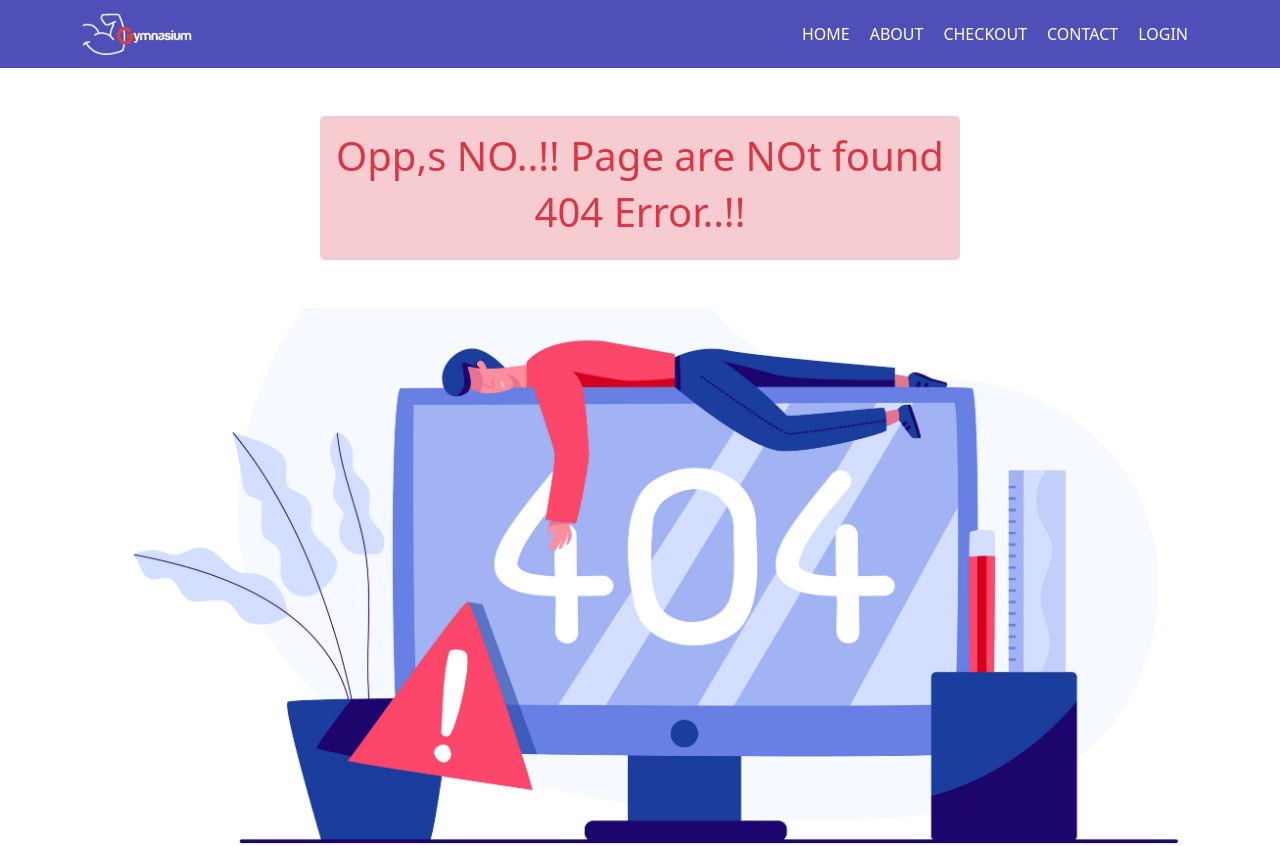
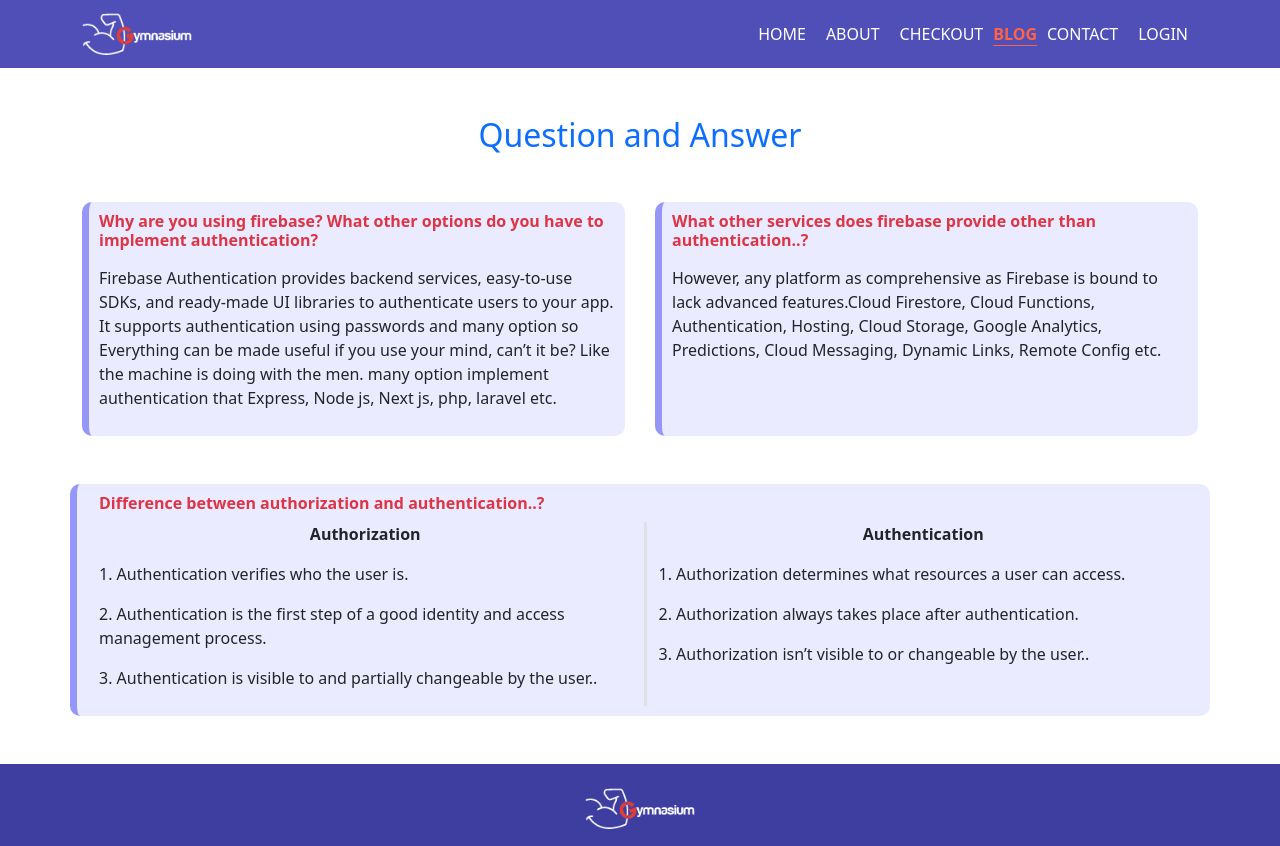
Before and after one commit to rohulaminwd/Assanment-10-gymnesum, a React (Create React App) app: page /blog in a window 1280 px wide. Shown: the top 846 px of the page. Built offline with nearby package versions, Linux system fonts and the light colour scheme; no server answers.

Commit message:
some change and added

```diff
--- a/package.json
+++ b/package.json
@@ -15,6 +15,7 @@
     "react-icons": "^4.3.1",
     "react-router-dom": "^6.3.0",
     "react-scripts": "5.0.1",
+    "react-toastify": "^8.2.0",
     "web-vitals": "^2.1.4"
   },
   "scripts": {
--- a/src/App.js
+++ b/src/App.js
@@ -4,6 +4,7 @@ import Footer from './Component/Footer/Footer';
 import Navbars from './Component/Navbars';
 import RequireAuth from './Component/RequireAuth/RequireAuth';
 import About from './Pages/About';
+import Blog from './Pages/Blog';
 import CheckOut from './Pages/CheckOut';
 import Contact from './Pages/Contact';
 import Home from './Pages/Home';
@@ -26,6 +27,7 @@ function App() {
         }></Route>
         <Route path='/login' element={<Login></Login>}></Route>
         <Route path='/signup' element={<SignUp></SignUp>}></Route>
+        <Route path='/blog' element={<Blog></Blog>}></Route>
         <Route path="*" element={<Notfound></Notfound>}></Route>
       </Routes>
       <Footer></Footer>
--- /dev/null
+++ b/src/Component/Loading.js
@@ -0,0 +1,14 @@
+import React from 'react';
+import { Spinner } from 'react-bootstrap';
+
+const Loading = () => {
+    return (
+        <div style={{height: '50vh' }} className='w-100 d-flex align-items-center justify-content-center'>
+            <Spinner animation="border" role="status">
+                <span className="visually-hidden">Loading...</span>
+            </Spinner>
+        </div>
+    );
+};
+
+export default Loading;
--- a/src/Component/Navbars.js
+++ b/src/Component/Navbars.js
@@ -2,6 +2,7 @@ import React from 'react';
 import { Container, Nav, Navbar } from 'react-bootstrap';
 import { Link, NavLink } from 'react-router-dom';
 import { useAuthState } from 'react-firebase-hooks/auth';
+import { BsFillPersonFill } from 'react-icons/bs'
 import auth from '../firebase.init';
 import "../Style/Home.css"
 import logo from '../Images/logo.png'
@@ -25,9 +26,10 @@ const Navbars = () => {
                         <NavLink className={({ isActive }) => isActive ? "active-link" : "link"} to="/">HOME</NavLink>
                         <NavLink className={({ isActive }) => isActive ? "active-link" : "link"} to="/about">ABOUT</NavLink>
                         <NavLink className={({ isActive }) => isActive ? "active-link" : "link"} to="/checkout">CHECKOUT</NavLink>
+                        <NavLink className={({ isActive }) => isActive ? "active-link" : "link"} to="/blog">BLOG</NavLink>
                         <NavLink className={({ isActive }) => isActive ? "active-link" : "link"} to="/contact">CONTACT</NavLink>
                         {   user ?
-                            <button  onClick={SignOut} className='rounded-pill ms-2 btn btn-light'>U</button>
+                            <button  onClick={SignOut} className='rounded-pill ms-2 btn bt-social btn-light'><BsFillPersonFill></BsFillPersonFill></button>
                             :
                             <NavLink className={({ isActive }) => isActive ? "active-link" : "link"} to="/login">LOGIN</NavLink>
                         }
--- a/src/Component/RequireAuth/RequireAuth.js
+++ b/src/Component/RequireAuth/RequireAuth.js
@@ -2,10 +2,16 @@ import React from 'react';
 import { useAuthState } from 'react-firebase-hooks/auth';
 import { Navigate, useLocation } from 'react-router-dom';
 import auth from '../../firebase.init';
+import Loading from '../Loading';
+
 
 const RequireAuth = ({children}) => {
-    const [user] = useAuthState(auth)
+    const [user,loading] = useAuthState(auth)
     const location = useLocation()
+
+    if(loading){
+        return <Loading></Loading>
+    }
 
     if(!user){
         return <Navigate to='/login' state={{from: location}} replace ></Navigate>
--- a/src/Pages/About.js
+++ b/src/Pages/About.js
@@ -1,6 +1,10 @@
 import React from 'react';
 import "../Style/Home.css"
 import rohul from "../Images/rohul.png"
+import {FiFacebook} from 'react-icons/fi'
+import {BsChatDotsFill} from 'react-icons/bs'
+import {BsTwitter} from 'react-icons/bs'
+import {BsInstagram} from 'react-icons/bs'
 
 const About = () => {
     return (
@@ -13,16 +17,23 @@ const About = () => {
                     </div>
                     <div className="col-md-8 d-flex align-items-center bg-success bg-opacity-10">
                         <div className="card-body">
-                            <h4 class="fw-bold text-success">Our Vision</h4>
-                            <p className="card-text">This is a wider card with supporting text below as a natural lead-in to additional content. This content is a little bit longer.</p>
-                            <p className="card-text"><small className="text-muted">Last updated 3 mins ago</small></p>
+                            <h4 class="fw-bold text-success">This is Rohul amin</h4>
+                            <p className="card-text">I am a junior web developer, and Student in CSE of first base.
+                            I work as a full stock web developer. I am currently the five base student of Programming Hero. I like programming a lot. I like to work with my favorite hobby. This is a demo project of mine. Pray for me so that I can do something good.</p>
+                            <div className="d-flex mb-3">
+                                <button className='btn p-1 rounded-pill me-2 bt-social'><FiFacebook></FiFacebook></button>
+                                <button className='btn p-1 rounded-pill mx-2 bt-social'><BsChatDotsFill></BsChatDotsFill></button>
+                                <button className='btn p-1 rounded-pill mx-2 bt-social'><BsTwitter></BsTwitter></button>
+                                <button className='btn p-1 rounded-pill mx-2 bt-social'><BsInstagram></BsInstagram></button>
+                            </div>
                         </div>
                     </div>
                 </div>
             </div>
         </div>
 
-        <div className="container my-5">
+        <div className="container my-5 text-start">
+            <h4 className='text-success text-center fw-bolds my-5'>My MISSION VISION AND GOAL</h4>
             <div className="my-goal">
                 <div className="goal-item">
                     <div class="border p-2 partners rounded-3 bg-info bg-opacity-10 h-100">
@@ -33,13 +44,13 @@ const About = () => {
                 <div className="goal-item">
                     <div class="border p-2 partners rounded-3 bg-success bg-opacity-10 h-100">
                         <h4 class="fw-bold text-success">Our Vision</h4>
-                        <p class="text-muted">Connect the farmers with investors, consumers and cutting-edge technologies to make them more productive and successful.</p>
+                        <p class="text-muted">My short-term vision is to place in a reputed organisation where I can enhance my skills and gain knowledge. My long-term goal is to get my organisation towards .</p>
                     </div>
                 </div>
                 <div className="goal-item">
                     <div class="border p-2 partners rounded-3 bg-primary bg-opacity-10 h-100">
                         <h4 class="fw-bold text-primary">Our Mission</h4>
-                        <p class="text-muted">Promoting food safety and creating economic opportunity for every member in the society (by supporting smallholder farmers with necessary funds</p>
+                        <p class="text-muted">My mission is to be a good quality programmer. So I am working day and night to make my mission successful. Here are 100 life goal ideas to start building your future today! </p>
                     </div>
                 </div>
             </div>
--- /dev/null
+++ b/src/Pages/Blog.js
@@ -0,0 +1,50 @@
+import React from 'react';
+import '../Style/Home.css'
+
+const Blog = () => {
+    return (
+        <div className='container my-5'>
+            <h2 className='my-5 text-primary'>Question and Answer</h2>
+            <div className="answer text-start">
+                <div className="ans">
+                    <h6 className='text-danger fw-bold'>Why are you using firebase? What other options do you have to implement authentication?</h6>
+                    <div className="my-3">
+                        <p>Firebase Authentication provides backend services, easy-to-use SDKs, and ready-made UI libraries to authenticate users to your app. It supports authentication using passwords and many option so Everything can be made useful if
+                             you use your mind, can’t it be?  Like the machine is doing with the men.
+                             many option implement authentication that Express, Node js, Next js, php, laravel etc.
+                             </p>
+                    </div>
+                </div>
+                <div className="ans">
+                    <h6 className='text-danger fw-bold'>What other services does firebase provide other than authentication..?</h6>
+                    <div className="my-3">
+                        <p>However, any platform as comprehensive as Firebase is bound to lack advanced features.Cloud Firestore, Cloud Functions, Authentication,
+                            Hosting, Cloud Storage, Google Analytics, Predictions, Cloud Messaging,
+                            Dynamic Links, Remote Config etc. </p>
+                    </div>
+                </div>
+            </div>
+            <div className="row text-start ans my-5">
+                <h6 className='text-danger fw-bold'>Difference between authorization and authentication..?</h6>
+                <div className="col-md-6">
+                    <div className="">
+                    <p className='text-center fw-bold'>Authorization</p>
+                    <p>1. Authentication verifies who the user is.</p>
+                    <p>2. Authentication is the first step of a good identity and access management process.</p>
+                    <p>3. Authentication is visible to and partially changeable by the user..</p>
+                    </div>
+                </div>
+                <div className="col-md-6 border-start border-3">
+                    <div className="">
+                    <p className='text-center fw-bold'>Authentication</p>
+                    <p>1. Authorization determines what resources a user can access.</p>
+                    <p>2. Authorization always takes place after authentication.</p>
+                    <p>3. Authorization isn’t visible to or changeable by the user..</p>
+                    </div>
+                </div>
+            </div>
+        </div>
+    );
+};
+
+export default Blog;
--- a/src/Pages/Home.js
+++ b/src/Pages/Home.js
@@ -19,8 +19,8 @@ const Home = () => {
                             <h1 className='fw-bold text-primary display-4'>GYMNASIUM</h1>
                             <p className='fw-bold my-3'>Welcome to my Gymnasium, This is Rohul Amin, I am a Gym trainer, A Personal trainer Who has that Extra Educational will have more Knowledge and tools to help you..!</p>
                             <div className="d-flex align-items-center justify-content-center mt-4">
-                                <button className='btn fw-bold btn-outline-primary border-3 rounded-pill me-3'>JOIN NOW</button>
-                                <button className='btn fw-bold btn-outline-primary border-3 rounded-pill'>VIEW MORE</button>
+                                <Link to='/checkout' className='btn fw-bold btn-outline-primary border-3 rounded-pill me-3'>JOIN NOW</Link>
+                                <Link to='/checkout' className='btn fw-bold btn-outline-primary border-3 rounded-pill'>VIEW MORE</Link>
                             </div>
                         </div>
                     </div>
--- a/src/Pages/Login.js
+++ b/src/Pages/Login.js
@@ -3,8 +3,11 @@ import { Link, useLocation, useNavigate } from 'react-router-dom';
 import google from '../Images/google.png'
 import facebook from '../Images/fb.png'
 import "../Style/Login.css"
-import { useSignInWithEmailAndPassword } from 'react-firebase-hooks/auth';
+import { useSignInWithEmailAndPassword, useSignInWithFacebook, useSignInWithGoogle } from 'react-firebase-hooks/auth';
 import auth from '../firebase.init';
+import { toast, ToastContainer } from 'react-toastify';
+import 'react-toastify/dist/ReactToastify.css';
+import Loading from '../Component/Loading';
 
 const Login = () => {
     const [email, setEmail] = useState('');
@@ -19,6 +22,9 @@ const Login = () => {
         error,
       ] = useSignInWithEmailAndPassword(auth);
 
+      const [signInWithGoogle, user1, loading1, error1] = useSignInWithGoogle(auth);
+      const [signInWithFacebook, userf, loadingf, errorf] = useSignInWithFacebook(auth);
+
     const handleEmail = event => {
         setEmail(event.target.value);
     }
@@ -26,7 +32,7 @@ const Login = () => {
     const handlePassword = event => {
         setPassword(event.target.value);
     }
-    if(user){
+    if(user || user1 || userf){
         navigate(from, {replace: true})
     }
     const handleSignIn = event => {
@@ -35,6 +41,9 @@ const Login = () => {
     }
     return (
         <div className='login-container'>
+            {
+                loading && <Loading></Loading>
+            }
             <h1>Login</h1>
             <form onSubmit={handleSignIn} action="">
                 <div className="input-item">
@@ -45,10 +54,7 @@ const Login = () => {
                     <label htmlFor="password">Password</label>
                     <input onBlur={handlePassword} type="password" name="password" id="" />
                 </div>
-                {
-                    loading && <p>Loading...</p>
-                }
-                <span style={{color: 'red'}}>{error}</span>
+                <span className='text-start' style={{color: 'red'}}>{error}</span>
                 <div className="btn-item">
                     <button className='login-btn btn'>Login</button>
                     <p>New to Gymnasium? <Link className='signup-link' to='/signup'>Create New Account</Link> </p>
@@ -58,15 +64,16 @@ const Login = () => {
                     <span>OR</span>
                     <div className="item"></div>
                 </div>
-                <div className="google-sign mb-3">
+                <div onClick={() => signInWithGoogle()} className="google-sign mb-3">
                     <img className='google' src={google} alt="" />
                     <p className='w-100 fw-bold mt-3 text-center'>Sign in With Google</p>
                 </div>
-                <div className="google-sign">
+                <div onClick={() => signInWithFacebook()} className="google-sign">
                     <img className='google' src={facebook} alt="" />
                     <p className='w-100 fw-bold mt-3 text-center'>Sign in With Facebook</p>
                 </div>
             </form>
+            <ToastContainer />
         </div>
     );
 };
--- a/src/Pages/SignUp.js
+++ b/src/Pages/SignUp.js
@@ -3,10 +3,14 @@ import { Link, useNavigate } from 'react-router-dom';
 import google from '../Images/google.png'
 import facebook from '../Images/fb.png'
 import "../Style/Login.css"
-import { useCreateUserWithEmailAndPassword } from 'react-firebase-hooks/auth';
+import { useCreateUserWithEmailAndPassword, useSignInWithFacebook, useSignInWithGoogle, useUpdateProfile } from 'react-firebase-hooks/auth';
 import auth from '../firebase.init';
+import { toast, ToastContainer } from 'react-toastify';
+import 'react-toastify/dist/ReactToastify.css';
+import Loading from '../Component/Loading';
 
 const SignUp = () => {
+    const [name, setName] = useState('');
     const [email, setEmail] = useState('');
     const [password, setPassword] = useState('');
     const [Correct, setCorrectPss] = useState('');
@@ -16,7 +20,15 @@ const SignUp = () => {
         createUserWithEmailAndPassword,
         user,
         loading,
-      ] = useCreateUserWithEmailAndPassword(auth);
+      ] = useCreateUserWithEmailAndPassword(auth, {sendEmailVerification: true});
+    const [updateProfile, updating, updaterror] = useUpdateProfile(auth);
+
+    const [signInWithGoogle, user1, loading1, error1] = useSignInWithGoogle(auth);
+    const [signInWithFacebook, userf, loadingf, errorf] = useSignInWithFacebook(auth);
+
+    const handleName = event => {
+        setName(event.target.value);
+    }
 
     const handleEmail = event => {
         setEmail(event.target.value);
@@ -29,12 +41,18 @@ const SignUp = () => {
     const handleCorrectPass = event => {
         setCorrectPss(event.target.value);
     }
+    if(loading1 || loadingf){
+        return <Loading></Loading>
+    }
 
-    if(user){
+    if(user || user1 || userf){
         navigate('/')
     }
+    if(error1 || errorf){
+        toast(error1, errorf)
+    }
 
-    const handleCreatUser = (event) => {
+    const handleCreatUser = async (event) => {
         event.preventDefault();
         if(password !== Correct){
             setError('Your password did not match')
@@ -44,12 +62,22 @@ const SignUp = () => {
             setError('password mast be 6 character')
             return
         }
-        createUserWithEmailAndPassword(email, password)
+        await createUserWithEmailAndPassword(email, password)
+        await updateProfile({ displayName: name });
+        toast(error);
+        console.log(name)
     }
     return (
         <div className='login-container'>
+            {
+                loading && <Loading></Loading>
+            }
             <h1>Sign Up</h1>
             <form onSubmit={handleCreatUser}>
+                <div className="input-item">
+                    <label htmlFor="email">Name</label>
+                    <input onBlur={handleName} type="text" name="name" id="" required />
+                </div>
                 <div className="input-item">
                     <label htmlFor="email">Email</label>
                     <input onBlur={handleEmail} type="email" name="email" id="" required />
@@ -62,9 +90,6 @@ const SignUp = () => {
                     <label htmlFor="password">Correct Password</label>
                     <input onBlur={handleCorrectPass} type="password" name="password" id="" required />
                 </div>
-                {
-                    loading && <p>Loading...</p>
-                }
                 <span style={{color: 'red'}}>{error}</span>
                 <div className="btn-item">
                     <button className='login-btn btn'>Sign Up</button>
@@ -75,15 +100,16 @@ const SignUp = () => {
                     <span>OR</span>
                     <div className="item"></div>
                 </div>
-                <div className="google-sign mb-3">
+                <div onClick={() => signInWithGoogle()} className="google-sign mb-3">
                     <img className='google' src={google} alt="" />
                     <p className='w-100 fw-bold mt-3 text-center'>Sign in With Google</p>
                 </div>
-                <div className="google-sign">
+                <div onClick={() => signInWithFacebook()} className="google-sign">
                     <img className='google' src={facebook} alt="" />
                     <p className='w-100 fw-bold mt-3 text-center'>Sign in With Facebook</p>
                 </div>
             </form>
+            <ToastContainer />
         </div>
     );
 };
--- a/src/Style/Home.css
+++ b/src/Style/Home.css
@@ -84,3 +84,26 @@
 .goal-item:hover{
     transform: translateY(-8px);
 }
+
+/* blog section */
+.answer{
+    display: grid;
+    grid-template-columns: repeat(auto-fit, minmax(500px, 1fr));
+    grid-gap: 30px
+}
+.ans{
+    border-left: 7px solid #9696f8;
+    background-color: #ebebff;
+    padding: 10px;
+    border-radius: 10px;
+}
+
+.bt-social{
+    display: block;
+    width: 40px;
+    height: 40px;
+    border: 2px solid #4f4fb7;
+    display: flex;
+    align-items: center;
+    justify-content: center;
+}
```
Also changed, not shown: public/service.json (+7 -7 lines), 2 other files (tests, documents, lock files or other folders).
